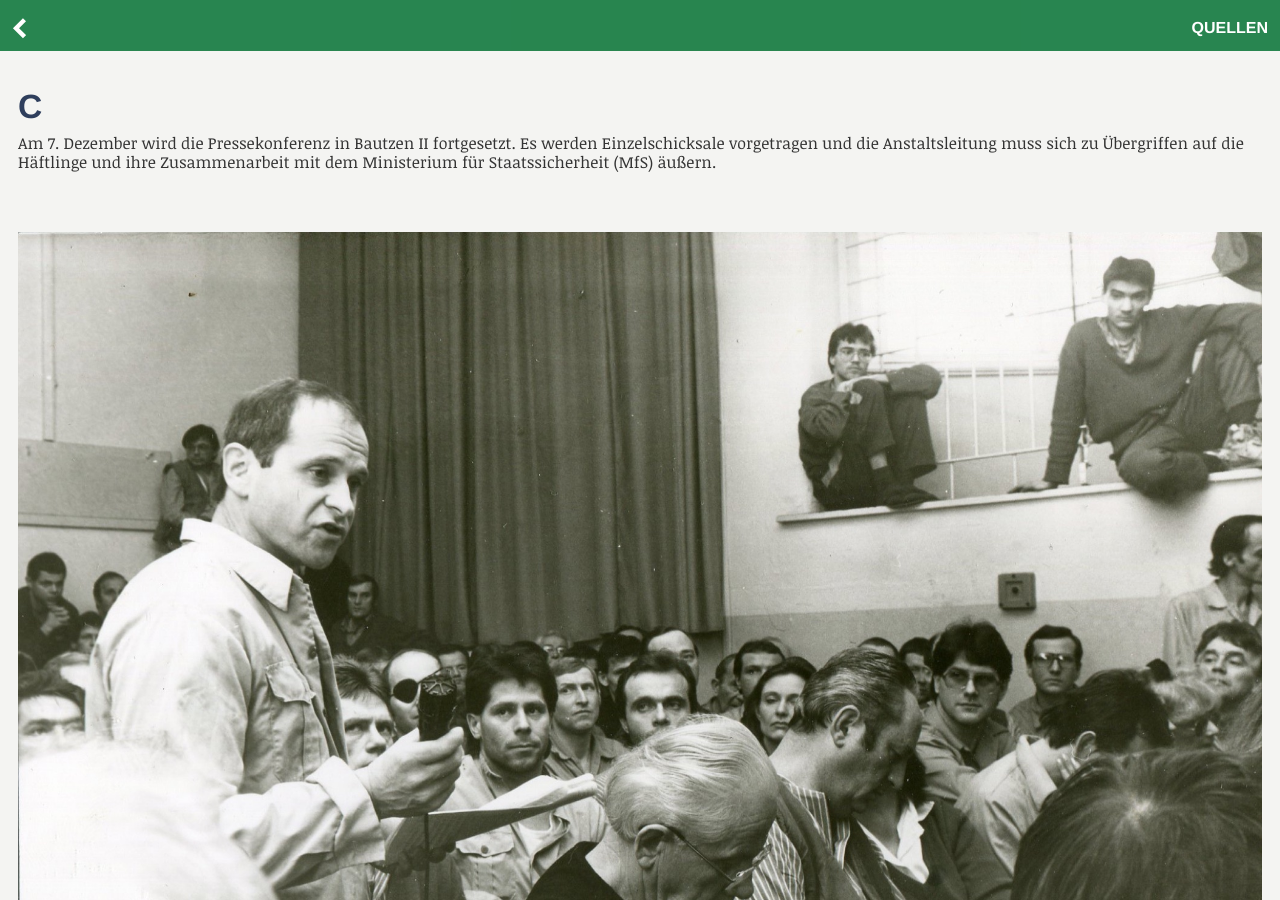
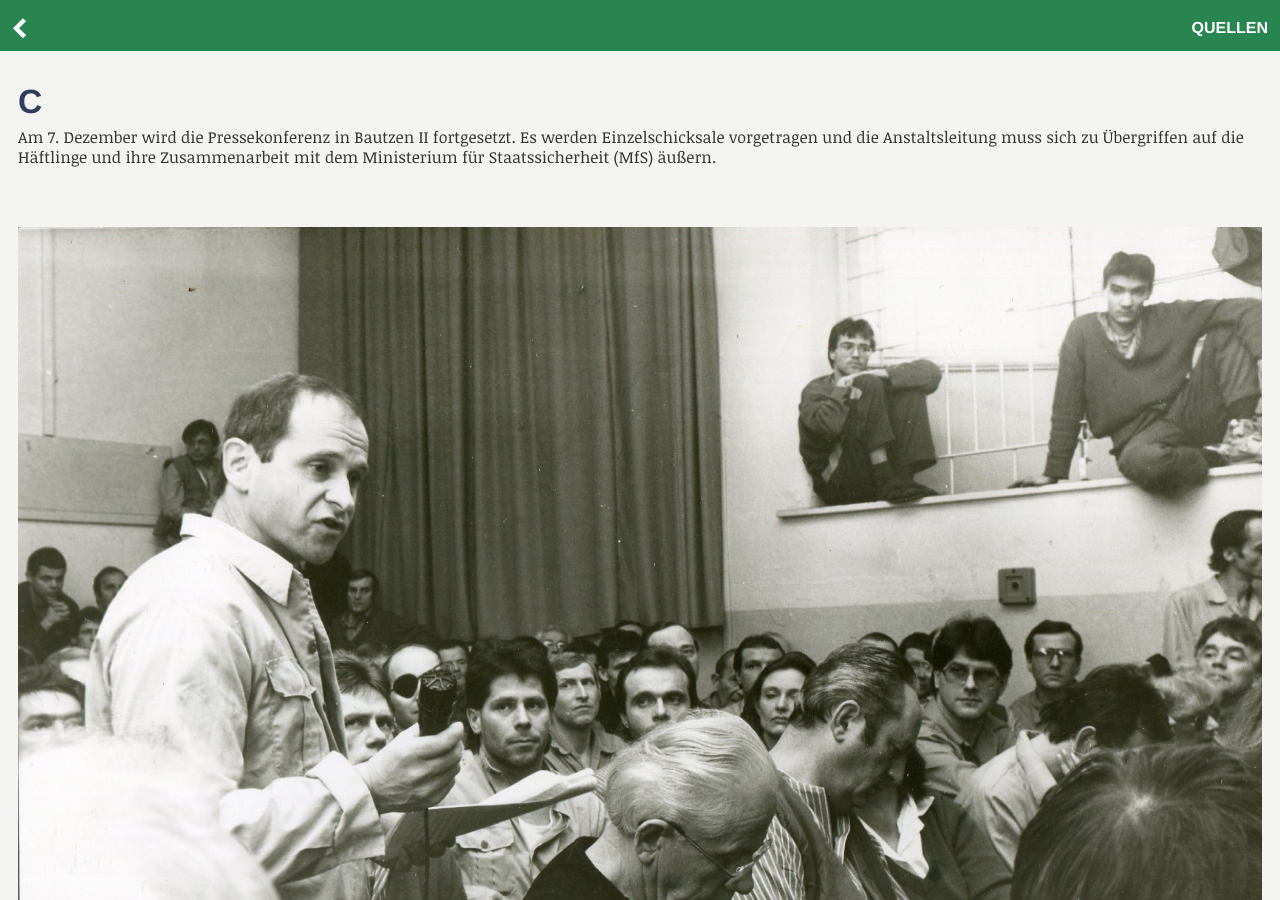
Before and after one commit to nandorocker/bautzen-tour, a Jekyll site: the page built from station-4/_posts/2015-01-07-C.md, in a window 1280 px wide and 900 px high. Built offline with Jekyll 4.4.1, drawn with Linux system fonts in a browser that asks for light colours; nearby versions of some CDN libraries.

Commit message:
First implementation of text headers

```diff
--- /dev/null
+++ b/_includes/item-title-header.html
@@ -0,0 +1,2 @@
+<h4>{{ page.subtitle }}</h4>
+<h1>{{ page.title }}</h1>
--- a/_layouts/audio.html
+++ b/_layouts/audio.html
@@ -1,3 +1,4 @@
+
 <!DOCTYPE html>
 <!--[if lt IE 7]>      <html class="no-js lt-ie9 lt-ie8 lt-ie7"> <![endif]-->
 <!--[if IE 7]>         <html class="no-js lt-ie9 lt-ie8"> <![endif]-->
@@ -9,8 +10,7 @@
         <a href="/assets/station-audio/{{ page.file }}"><img src="/assets/placeholder-audio@2x.png" alt="{{ page.title }}" class="header-item"></a>
 
         <div class="spaced">
-            <h2>{{ page.subtitle }}</h2>
-            <h1>{{ page.title }}</h1>
+            {% include item-title-header.html %}
             {{ content }}
 
             {% include source.html %}
--- a/_layouts/info.html
+++ b/_layouts/info.html
@@ -11,8 +11,7 @@
         {% endif %}
 
         <div class="spaced item-wrapper">
-            <h2>{{ page.subtitle }}</h2>
-            <h1>{{ page.title }}</h1>
+            {% include item-title-header.html %}
             {{ content }}
         </div>
 
--- a/_layouts/picture.html
+++ b/_layouts/picture.html
@@ -8,8 +8,7 @@
         {% include header-source.html %}
 
         <div class="spaced item-wrapper">
-            <h2>{{ page.subtitle }}</h2>
-            <h1>{{ page.title }}</h1>
+            {% include item-title-header.html %}
             {{ content }}
 
             {% include source.html %}
--- a/_layouts/text.html
+++ b/_layouts/text.html
@@ -12,8 +12,7 @@
         {% endif %}
 
         <div class="spaced item-wrapper">
-            <h4>{{ page.subtitle }}</h4>
-            <h1>{{ page.title }}</h1>
+            {% include item-title-header.html %}
             {{ content }}
 
             {% include source.html %}
```
